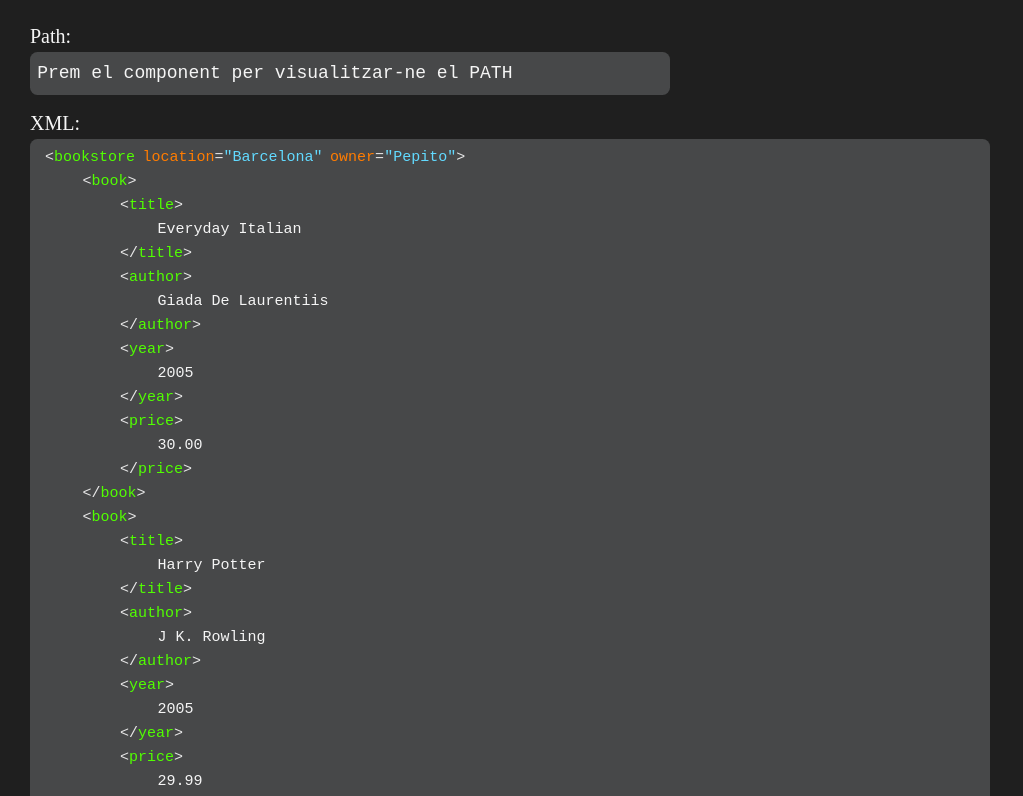
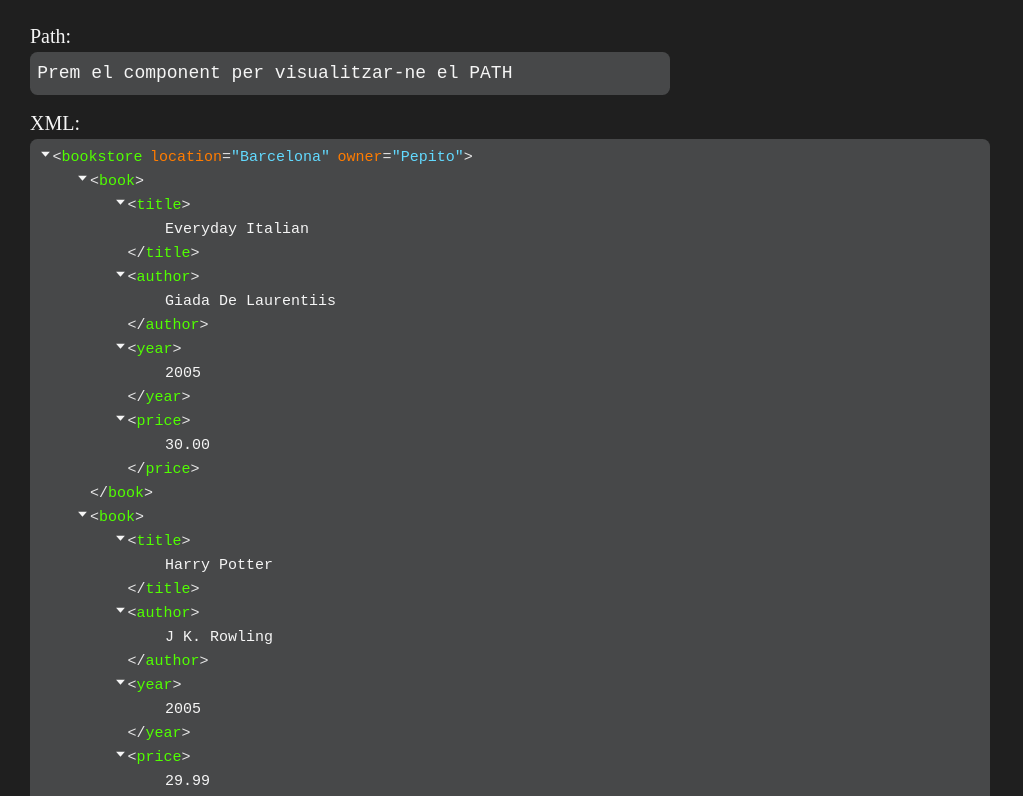
Before and after one commit to prambla/vue-xml-picker, a Vue app: page / in a window 1280 px wide. Shown: the top 796 px of the page, without its empty margins (0-1023 px from the left). Built offline with nearby package versions, Linux system fonts and the light colour scheme.

Commit message:
Folding nodes

```diff
--- a/src/components/XMLComponent.vue
+++ b/src/components/XMLComponent.vue
@@ -34,7 +34,8 @@ export default {
             // used to indicates XMLAttribute that one of my attribute has been selected on path
             selectedAttribute: '',
             // indicates the selected path to transfer to the childs
-            childSelectedPath: ''
+            childSelectedPath: '',
+            folded: false
         }
     },
     emits: ['click'],
@@ -177,7 +178,10 @@ export default {
 <template>
     <div>
         <div :class="selected">
+            <span v-if="!folded" @click="folded = !folded" class="folding"><svg width="1em" height="1em" viewBox="0 0 24 24" class="caret" data-v-d071a178=""><path fill="whitesmoke" d="m11.998 17l7-8h-14z"></path></svg></span>
+            <span v-else @click="folded = !folded" class="folding"><svg width="1em" height="1em" viewBox="0 0 24 24" class="caret" data-v-d071a178=""><path fill="whitesmoke" d="m9 19l8-7l-8-7z"></path></svg></span>
             <span class="simbols">&lt</span><span @click="clicked('element')" class="elementName">{{ node.nodeName }}</span><XMLAttributes @click="receiveEmit" :attributesStr="attributes" :nAttributes="numOfAttributes" :selectedAttribute="selectedAttribute"></XMLAttributes><span class="simbols">&gt</span>
+            <div :style="folded ? 'display: none;' : 'display: block;'">
                 <div v-if="childType=='list'">
                     <div v-for="child in childComponents" :key="child.id">
                         <XMLComponent class="child" @click="receiveEmit" :node="child.node" :name="child.id" :selectedPath="childSelectedPath"></XMLComponent>
@@ -192,13 +196,14 @@ export default {
                 <span class="simbols">&lt/</span><span class="elementNameClose">{{ node.nodeName }}</span><span class="simbols">&gt</span>
             </div>
         </div>
+    </div>
 </template>
 
 <style scoped>
 .highlight {
     background-color: grey;
     border-radius: 1mm;
-    padding-left: 0.5em;
+    padding-left: 1em;
     padding-right: 15em;
     margin-right: 15em;
     box-sizing: border-box;
@@ -208,6 +213,9 @@ export default {
     background-color: transparent;
     padding-left: 0.5em;
     box-sizing: border-box;
+}
+.folding {
+    margin-left: -1em;
 }
 .child {
     margin-left: 2em;
--- a/src/components/XMLPicker.vue
+++ b/src/components/XMLPicker.vue
@@ -41,6 +41,7 @@ export default {
 .xml-display {
     border-radius: 2mm;
     padding: 0.5em;
+    padding-left: 1em;
     border-color: darkgray;
     background-color: rgb(71, 72, 73);
     max-width: 75vw;
```
Lines whose indentation alone changed are shown as unchanged.
